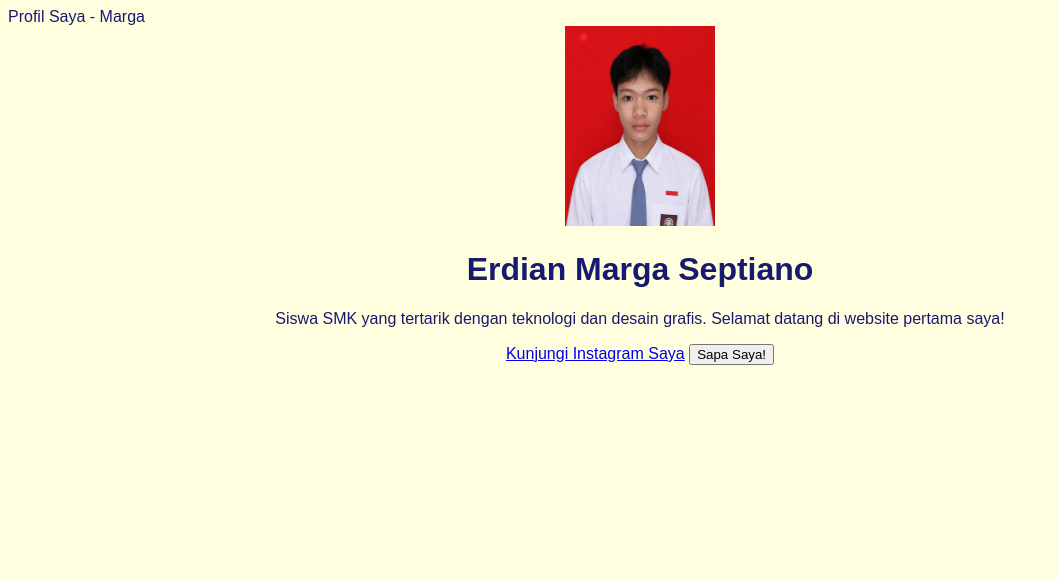
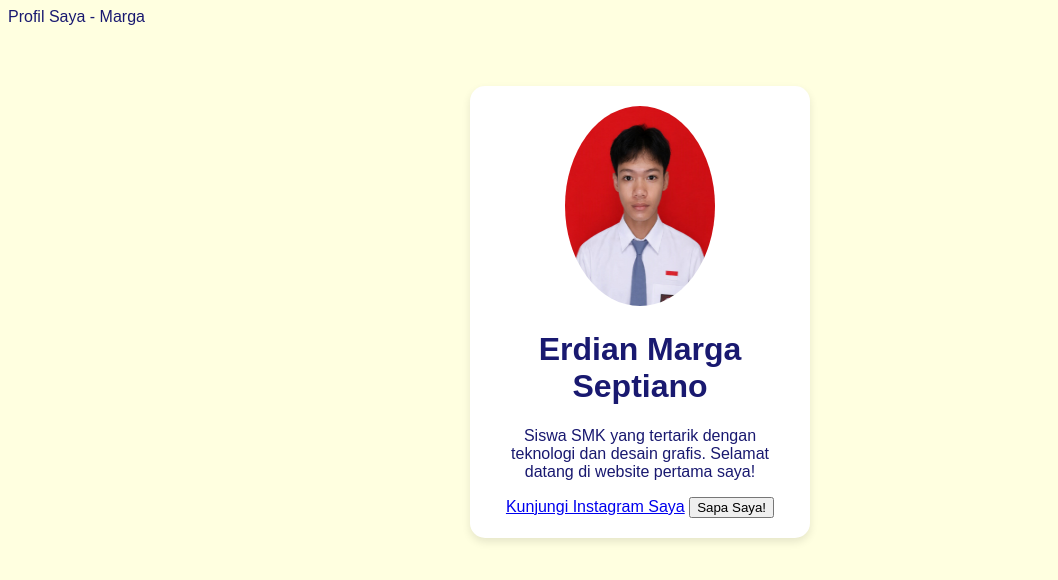
Before and after one commit to margaseo/Pelatihan-TIK, a plain HTML site: page index.html in a window 1280 px wide. Shown: the whole page, without its empty margins (0-1058 px from the left). Drawn offline with Linux system fonts and the light colour scheme; a script that the page names is missing.

Commit message:
Update style.css

```diff
--- a/style.css
+++ b/style.css
@@ -4,7 +4,7 @@ body {
     color: #191970; /* Warna teks utama (Biru Gelap) */
 }
 
-.Kartu-profil {
+.kartu-profil {
     width: 300px;
     margin: 60px auto; /* 50px jarak atas/bawah, auto menengahkan kiri/kanan */
     padding: 20px;
@@ -13,7 +13,7 @@ body {
     box-shadow: 0 4px 8px rgba(0,0,0,0.1) /* Efek bayangan */
 }
 
-.Kartu-profil img {
+.kartu-profil img {
     width: 150px;
     border-radius: 50%; /* Trik untuk membuat gambar persegi menjadi lingkaran sempurna */
 }
```
